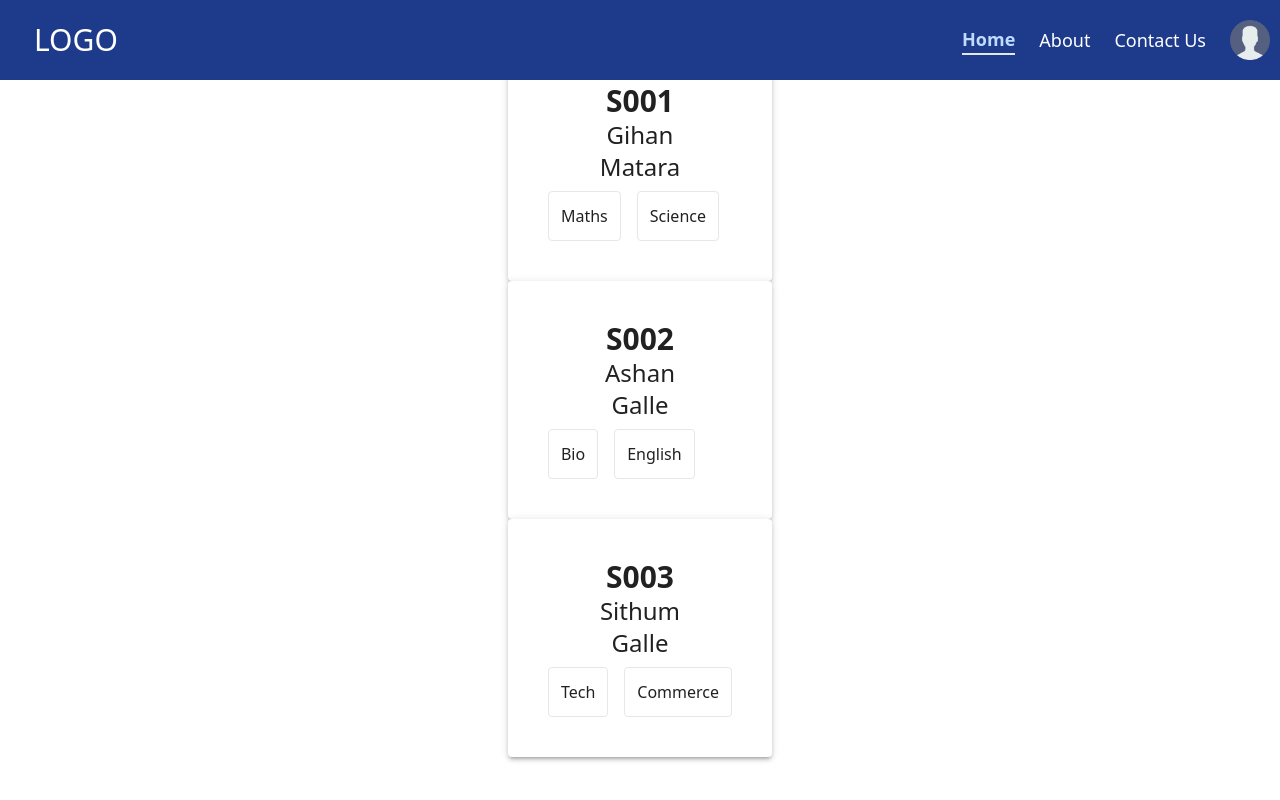
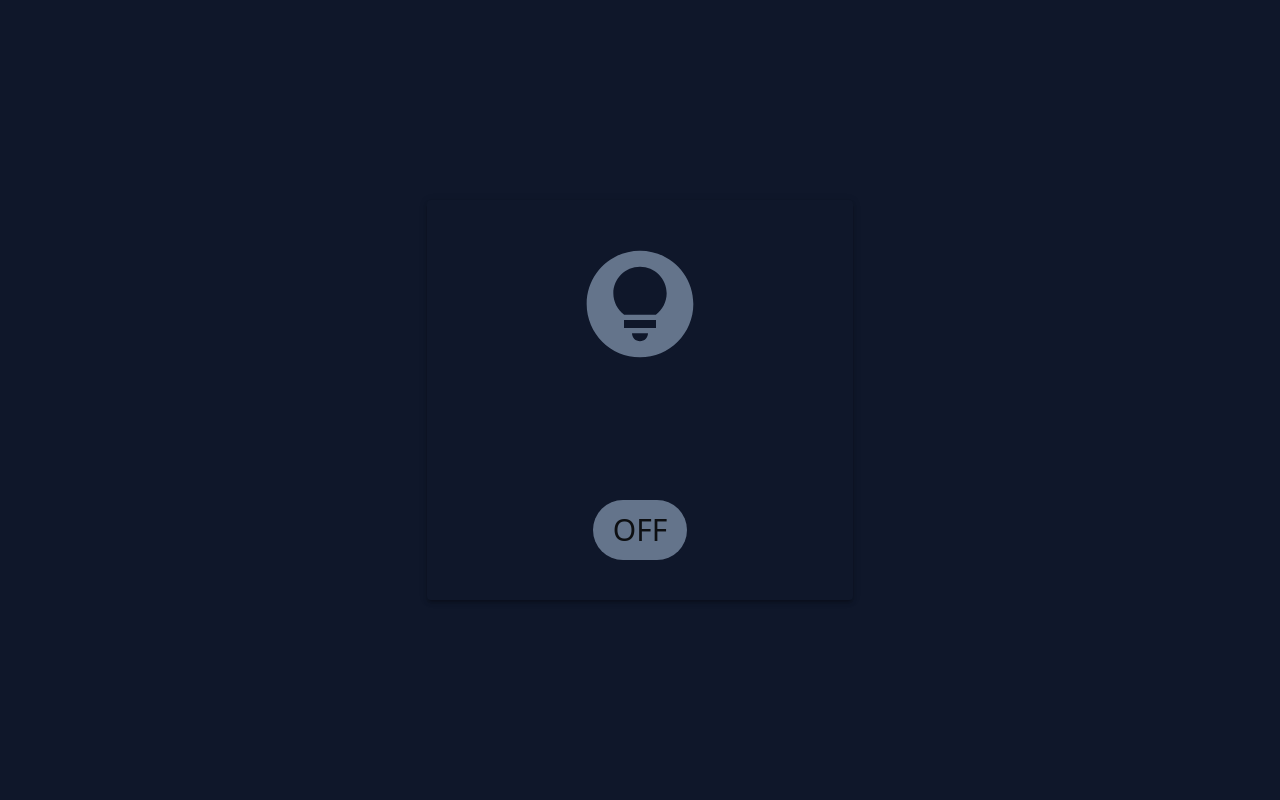
Before and after one commit to Revision-60/React, a React (Create React App) app: page / in a window 1280 px wide. Built offline with nearby package versions, Linux system fonts and the light colour scheme.

Commit message:
Light Component

```diff
--- a/package.json
+++ b/package.json
@@ -5,6 +5,7 @@
   "dependencies": {
     "@emotion/react": "^11.10.6",
     "@emotion/styled": "^11.10.6",
+    "@mui/icons-material": "^5.11.11",
     "@mui/material": "^5.11.15",
     "@testing-library/jest-dom": "^5.16.5",
     "@testing-library/react": "^13.4.0",
--- a/src/App.tsx
+++ b/src/App.tsx
@@ -3,12 +3,16 @@ import logo from "./logo.svg";
 import "./App.css";
 import Header from "./components/Header";
 import Content from "./components/Content";
+import Light1 from "./components/Light1/Light1";
+import Light2 from "./components/Light2/Light2";
 
 function App() {
   return (
     <div className="App">
-      <Header />
-      <Content />
+      {/* <Header />
+      <Content /> */}
+      {/* <Light1 /> */}
+      <Light2 />
     </div>
   );
 }
--- a/src/components/Header/Header.tsx
+++ b/src/components/Header/Header.tsx
@@ -1,6 +1,10 @@
-import React, { Component } from "react";
+import { Component } from "react";
 import { NavLink } from "react-router-dom";
 import userImage from "../../assets/user.png";
+import logo from "../../assets/logo.png";
+import HomeIcon from "@mui/icons-material/Home";
+import InfoIcon from "@mui/icons-material/Info";
+import ContactPhoneIcon from "@mui/icons-material/ContactPhone";
 
 export default class Header extends Component {
   render() {
@@ -10,6 +14,7 @@ export default class Header extends Component {
       <section className="bg-blue-900 w-full h-20 p-2.5 text-white fixed">
         <div className="h-full flex">
           <section className="h-full w-1/2 flex items-center">
+            <img src={logo} className="w-16 h-16" alt="" />
             <h1 className="pl-6 text-3xl">LOGO</h1>
           </section>
           <section className="h-full w-1/2 flex items-center gap-6 justify-end text-lg">
@@ -17,6 +22,7 @@ export default class Header extends Component {
               to={"/"}
               className={({ isActive }) => (isActive ? navStyles : "")}
             >
+              <HomeIcon />
               Home
             </NavLink>
 
@@ -24,6 +30,7 @@ export default class Header extends Component {
               to={"/about"}
               className={({ isActive }) => (isActive ? navStyles : "")}
             >
+              <InfoIcon />
               About
             </NavLink>
 
@@ -31,6 +38,7 @@ export default class Header extends Component {
               to={"/contact"}
               className={({ isActive }) => (isActive ? navStyles : "")}
             >
+              <ContactPhoneIcon className="mr-1" />
               Contact Us
             </NavLink>
 
--- /dev/null
+++ b/src/components/Light1/Light1.tsx
@@ -0,0 +1,55 @@
+import { Paper } from "@mui/material";
+import { Component } from "react";
+import LightbulbCircleIcon from "@mui/icons-material/LightbulbCircle";
+import LightModeIcon from "@mui/icons-material/LightMode";
+
+type Light1Props = {};
+type Light1State = {
+  isOn: boolean;
+  buttonStyle: string;
+};
+
+const buttonOffStyle: string = "bg-slate-500 py-3 px-5 rounded-full text-3xl";
+const buttonOnStyle: string = "bg-green-500 py-3 px-5 rounded-full text-3xl";
+
+export default class Light1 extends Component<Light1Props, Light1State> {
+  constructor(props: Light1Props) {
+    super(props);
+    this.state = {
+      isOn: false,
+      buttonStyle: buttonOffStyle,
+    };
+  }
+
+  handleButtonEvent = () => {
+    this.setState({
+      ...this.state,
+      isOn: !this.state.isOn,
+      buttonStyle: this.state.isOn ? buttonOffStyle : buttonOnStyle,
+    });
+  };
+
+  render() {
+    return (
+      <div className="w-full h-screen flex justify-center items-center bg-slate-900">
+        <Paper
+          elevation={3}
+          className="w-1/3 h-1/2 !bg-slate-900 flex flex-col justify-between items-center p-10"
+        >
+          {this.state.isOn ? (
+            <LightModeIcon className="!text-white !text-9xl" />
+          ) : (
+            <LightbulbCircleIcon className="!text-slate-500 !text-9xl" />
+          )}
+
+          <button
+            className={this.state.buttonStyle}
+            onClick={this.handleButtonEvent}
+          >
+            {this.state.isOn ? "ON" : "OFF"}
+          </button>
+        </Paper>
+      </div>
+    );
+  }
+}
--- /dev/null
+++ b/src/components/Light1/index.ts
@@ -0,0 +1 @@
+export { default } from "./Light1";
--- /dev/null
+++ b/src/components/Light2/Light2.tsx
@@ -0,0 +1,49 @@
+import Paper from "@mui/material/Paper";
+import { useEffect, useState } from "react";
+import LightbulbCircleIcon from "@mui/icons-material/LightbulbCircle";
+import LightModeIcon from "@mui/icons-material/LightMode";
+
+const Light2 = () => {
+  const buttonOffStyle: string = "bg-slate-500 py-3 px-5 rounded-full text-3xl";
+  const buttonOnStyle: string = "bg-green-500 py-3 px-5 rounded-full text-3xl";
+
+  const [isOn, setIsOn] = useState<boolean>(false);
+  const [buttonStyle, setButtonStyle] = useState<string>(buttonOffStyle);
+
+  alert("Constructor"); // Initialize
+
+  useEffect(() => {
+    alert("Clicked..!"); // Mount
+    return () => {
+      alert("Unmounted..!"); // Unmount
+    };
+  });
+
+  return (
+    <div className="w-full h-screen flex justify-center items-center bg-slate-900">
+      <Paper
+        elevation={3}
+        className="w-1/3 h-1/2 !bg-slate-900 flex flex-col justify-between items-center p-10"
+      >
+        {isOn ? (
+          <LightModeIcon className="!text-white !text-9xl" />
+        ) : (
+          <LightbulbCircleIcon className="!text-slate-500 !text-9xl" />
+        )}
+
+        <button
+          className={buttonStyle}
+          onClick={() => {
+            setIsOn(!isOn);
+            setButtonStyle(!isOn ? buttonOnStyle : buttonOffStyle);
+            // alert("Clicked..!");
+          }}
+        >
+          {isOn ? "ON" : "OFF"}
+        </button>
+      </Paper>
+    </div>
+  );
+};
+
+export default Light2;
--- /dev/null
+++ b/src/components/Light2/index.ts
@@ -0,0 +1 @@
+export { default } from "./Light2";
```
Also changed, not shown: src/assets/logo.png (added), 1 other file (tests, documents, lock files or other folders).
